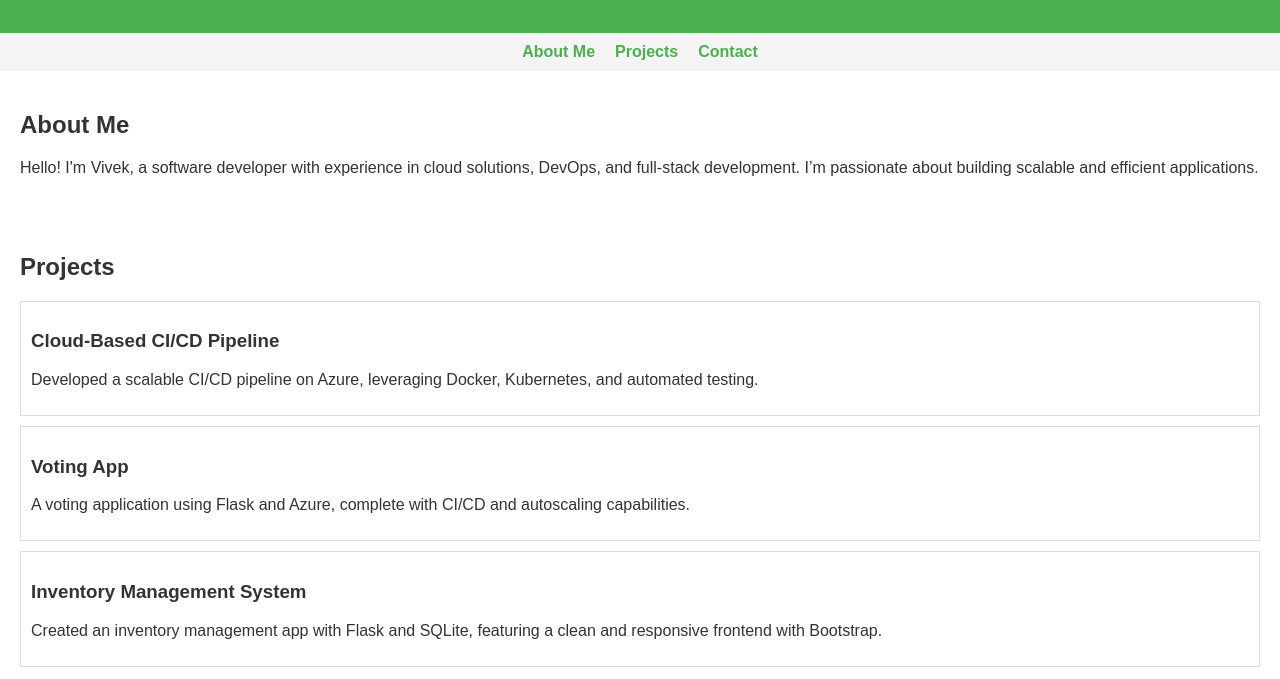
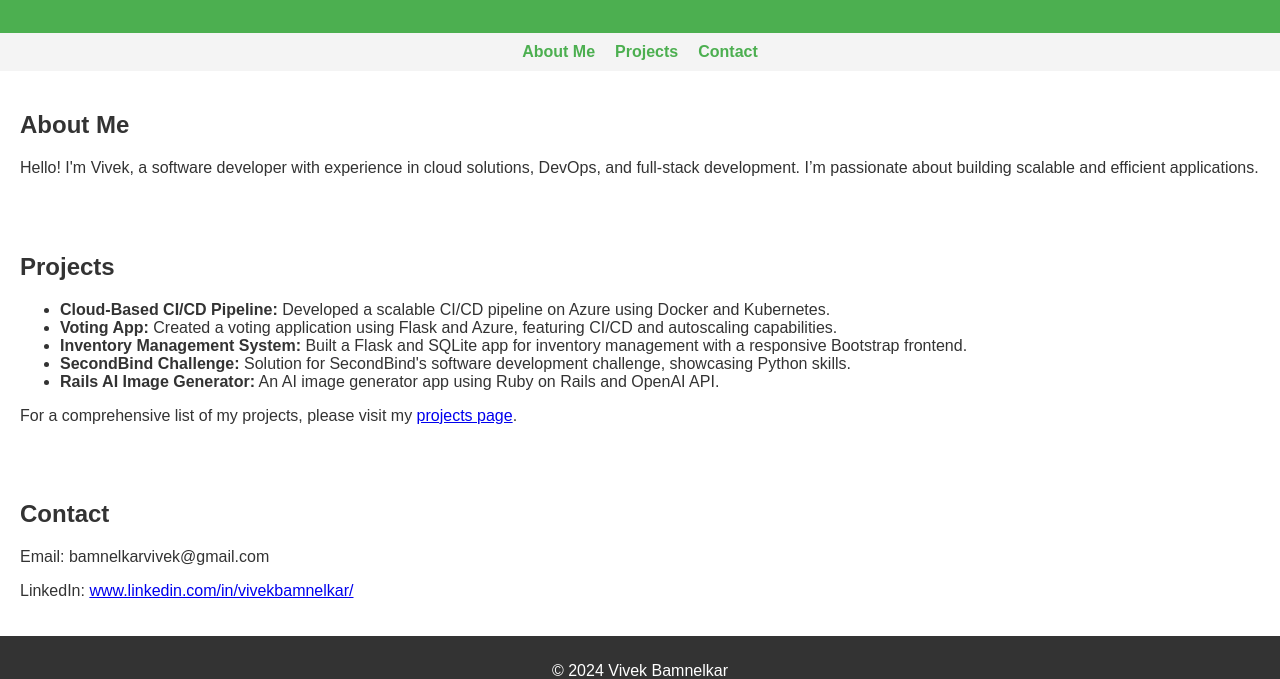
Before and after one commit to bamnelkarvivek/bamnelkarvivek.github.io, a plain HTML site: page index.html in a window 1280 px wide. Shown: the part 121-800 px from the top of the page. Drawn offline with Linux system fonts and the light colour scheme.

Commit message:
Updated the projects section on homepage and added a link to the projects route

```diff
--- a/index.html
+++ b/index.html
@@ -28,18 +28,14 @@
 
 <section id="projects">
   <h2>Projects</h2>
-  <div class="project">
-    <h3>Cloud-Based CI/CD Pipeline</h3>
-    <p>Developed a scalable CI/CD pipeline on Azure, leveraging Docker, Kubernetes, and automated testing.</p>
-  </div>
-  <div class="project">
-    <h3>Voting App</h3>
-    <p>A voting application using Flask and Azure, complete with CI/CD and autoscaling capabilities.</p>
-  </div>
-  <div class="project">
-    <h3>Inventory Management System</h3>
-    <p>Created an inventory management app with Flask and SQLite, featuring a clean and responsive frontend with Bootstrap.</p>
-  </div>
+  <ul>
+    <li><strong>Cloud-Based CI/CD Pipeline:</strong> Developed a scalable CI/CD pipeline on Azure using Docker and Kubernetes.</li>
+    <li><strong>Voting App:</strong> Created a voting application using Flask and Azure, featuring CI/CD and autoscaling capabilities.</li>
+    <li><strong>Inventory Management System:</strong> Built a Flask and SQLite app for inventory management with a responsive Bootstrap frontend.</li>
+    <li><strong>SecondBind Challenge:</strong> Solution for SecondBind's software development challenge, showcasing Python skills.</li>
+    <li><strong>Rails AI Image Generator:</strong> An AI image generator app using Ruby on Rails and OpenAI API.</li>
+  </ul>
+  <p>For a comprehensive list of my projects, please visit my <a href="projects/index.html">projects page</a>.</p>
 </section>
 
 <section id="contact">
```
Also changed, not shown: projects/index.html (+1 -1 lines).
